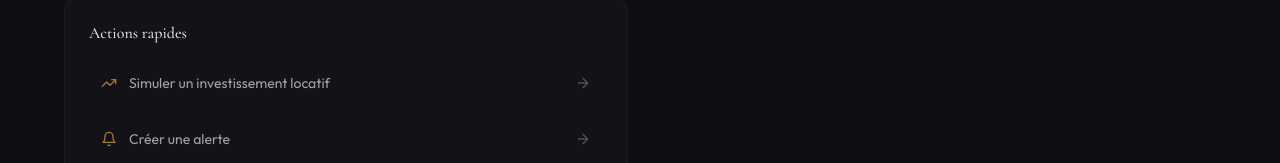
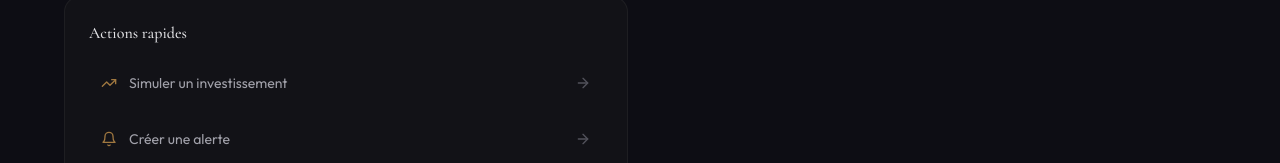
Before and after one commit to pooya75nd/Valorys, a Next.js app: page /dashboard in a window 1280 px wide. Shown: the part 368-531 px from the top of the page. Built offline with nearby package versions, Linux system fonts and the light colour scheme; no server answers; the database is empty; sample sign-in values are in the browser's storage.

Commit message:
Update page.tsx

```diff
--- a/src/app/dashboard/page.tsx
+++ b/src/app/dashboard/page.tsx
@@ -4,6 +4,8 @@ import { redirect } from 'next/navigation'
 import { prisma } from '@/lib/prisma'
 import Link from 'next/link'
 import { Bell, Heart, TrendingUp, Building2, ArrowRight, Star } from 'lucide-react'
+
+export const dynamic = 'force-dynamic'
 
 export default async function DashboardPage() {
   const session = await getServerSession(authOptions)
@@ -26,8 +28,6 @@ export default async function DashboardPage() {
   return (
     <main className="min-h-screen bg-ink-deep pt-24 pb-20 px-6">
       <div className="max-w-6xl mx-auto">
-
-        {/* Header */}
         <div className="flex items-start justify-between mb-10">
           <div>
             <p className="text-zinc-500 text-sm font-light mb-1">Bonjour,</p>
@@ -41,7 +41,6 @@ export default async function DashboardPage() {
           </div>
         </div>
 
-        {/* Stats */}
         <div className="grid grid-cols-2 md:grid-cols-4 gap-4 mb-10">
           {[
             { icon: Bell, label: 'Alertes actives', value: alertCount, href: '/dashboard/alertes', color: 'text-blue-400' },
@@ -58,13 +57,12 @@ export default async function DashboardPage() {
           ))}
         </div>
 
-        {/* Actions rapides */}
         <div className="grid md:grid-cols-2 gap-6 mb-8">
           <div className="p-6 bg-zinc-900/50 border border-white/5 rounded-2xl">
             <h2 className="text-zinc-200 font-medium mb-4">Actions rapides</h2>
             <div className="space-y-3">
               {[
-                { label: 'Simuler un investissement locatif', href: '/simulateur', icon: TrendingUp },
+                { label: 'Simuler un investissement', href: '/simulateur', icon: TrendingUp },
                 { label: 'Créer une alerte', href: '/dashboard/alertes', icon: Bell },
                 { label: 'Voir les opportunités', href: '/opportunites', icon: Building2 },
               ].map(({ label, href, icon: Icon }) => (
@@ -80,7 +78,6 @@ export default async function DashboardPage() {
             </div>
           </div>
 
-          {/* Upgrade CTA si plan Découverte */}
           {plan === 'DECOUVERTE' && (
             <div className="p-6 rounded-2xl border border-gold-700/30 bg-gold-700/5">
               <p className="text-gold-400 font-medium mb-2">Passez à Investisseur</p>
@@ -95,7 +92,6 @@ export default async function DashboardPage() {
             </div>
           )}
         </div>
-
       </div>
     </main>
   )
```
